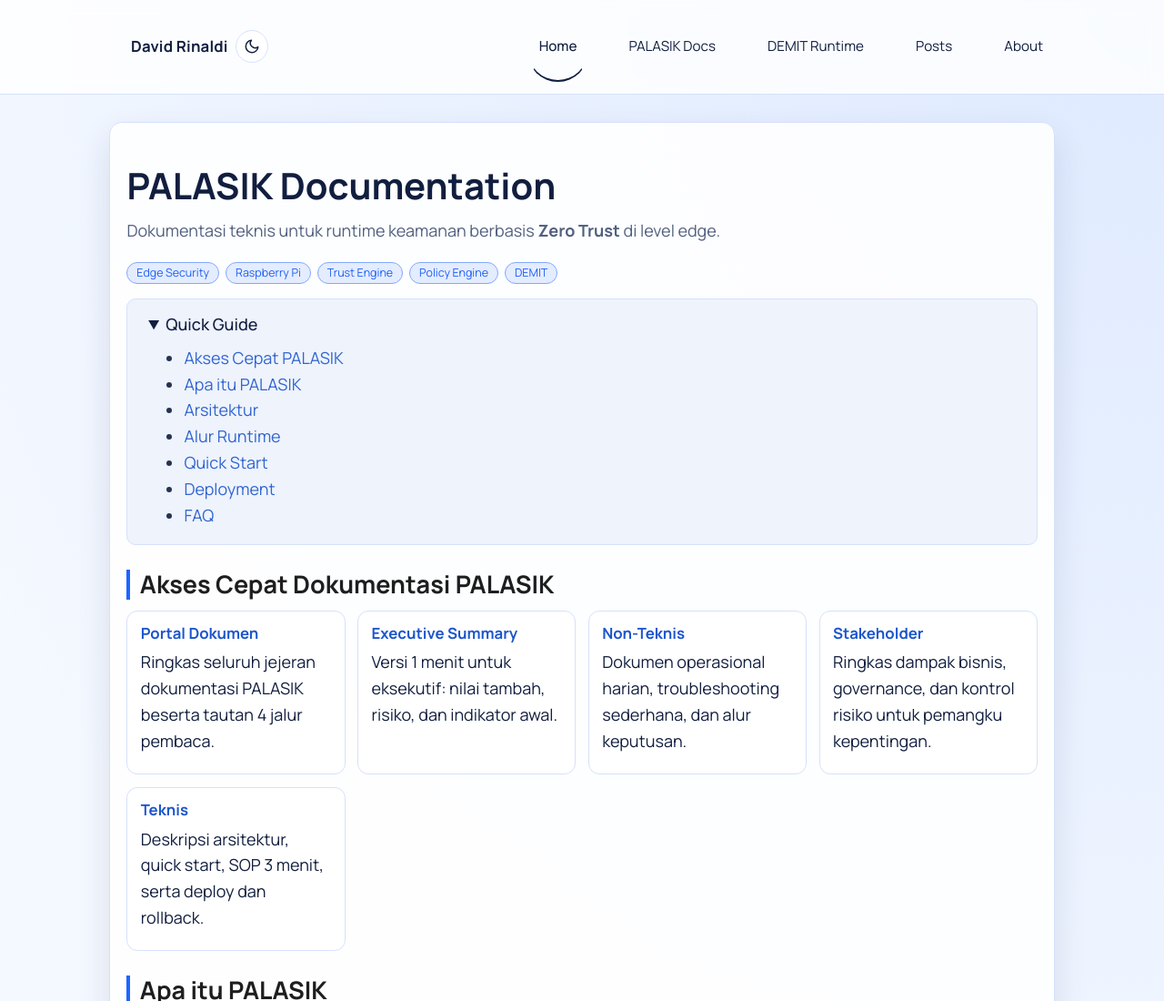
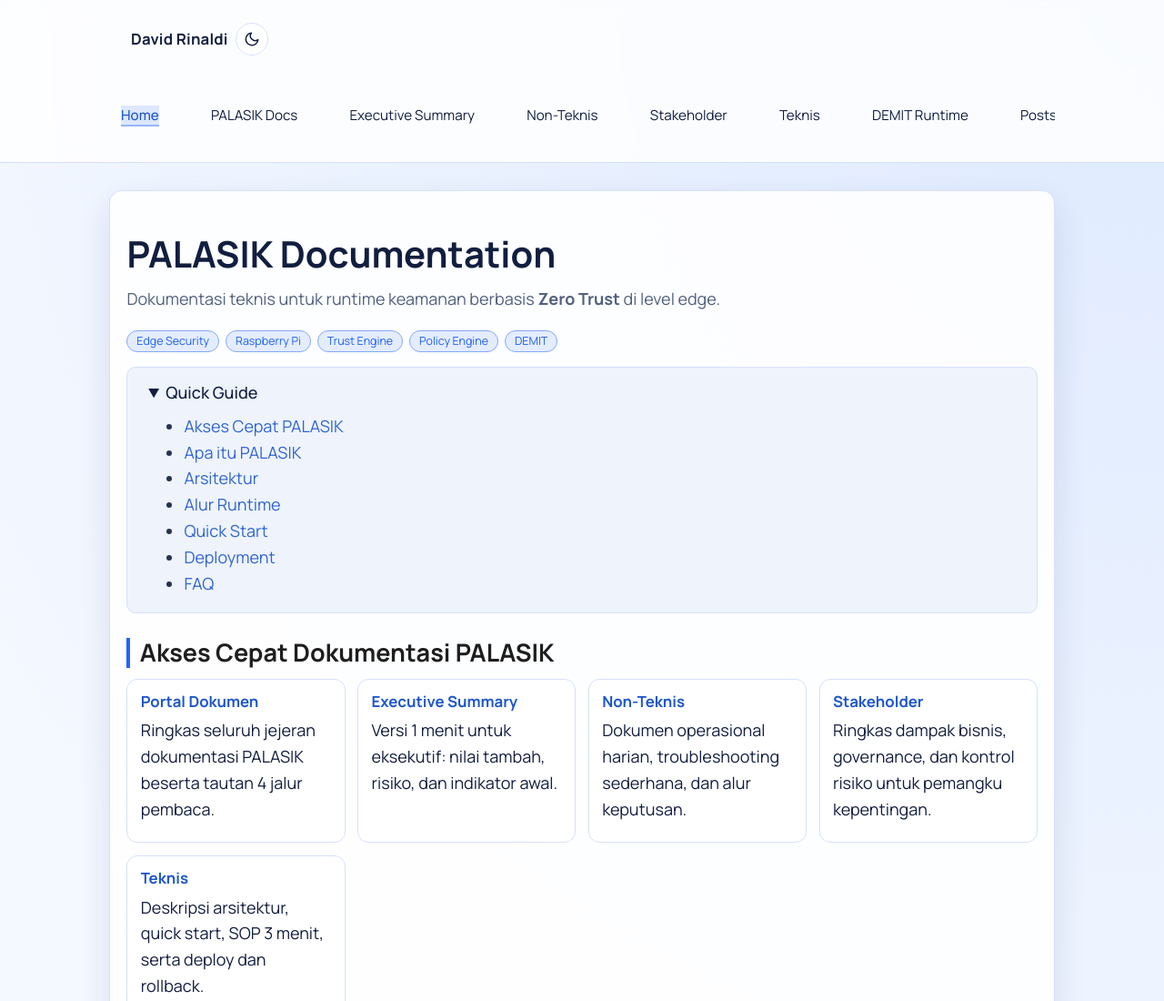
Before and after one commit to notedavidrinaldi/notedavidrinaldi.github.io, a plain HTML site: page index.html in a window 1280 px wide. Shown: the top 1100 px of the page at 91% size. Drawn offline with Linux system fonts and the light colour scheme.

Commit message:
chore: standardize palasik top navigation across pages

```diff
--- a/index.html
+++ b/index.html
@@ -47,9 +47,13 @@
       </div>
     </div>
     <ul id="menu">
-      <li><a href="/" title="Home" class="active">Home</a></li>
-      <li><a href="/palasik/" title="PALASIK">PALASIK Docs</a></li>
-      <li><a href="/demit/" title="DEMIT">DEMIT Runtime</a></li>
+      <li><a href="/" title="Home"><span class="active">Home</span></a></li>
+      <li><a href="/palasik/" title="PALASIK Docs">PALASIK Docs</a></li>
+      <li><a href="/palasik/executive-summary/" title="Executive Summary">Executive Summary</a></li>
+      <li><a href="/palasik/non-teknis/" title="Non-Teknis">Non-Teknis</a></li>
+      <li><a href="/palasik/stakeholder/" title="Stakeholder">Stakeholder</a></li>
+      <li><a href="/palasik/teknis/" title="Teknis">Teknis</a></li>
+      <li><a href="/demit/" title="DEMIT Runtime">DEMIT Runtime</a></li>
       <li><a href="/posts/" title="Posts">Posts</a></li>
       <li><a href="/about/" title="About">About</a></li>
     </ul>
```
Also changed, not shown: palasik/executive-summary/index.html (+1 -1 lines), palasik/non-teknis/index.html (+1 -1 lines), palasik/stakeholder/index.html (+1 -1 lines), palasik/teknis/index.html (+1 -1 lines).
